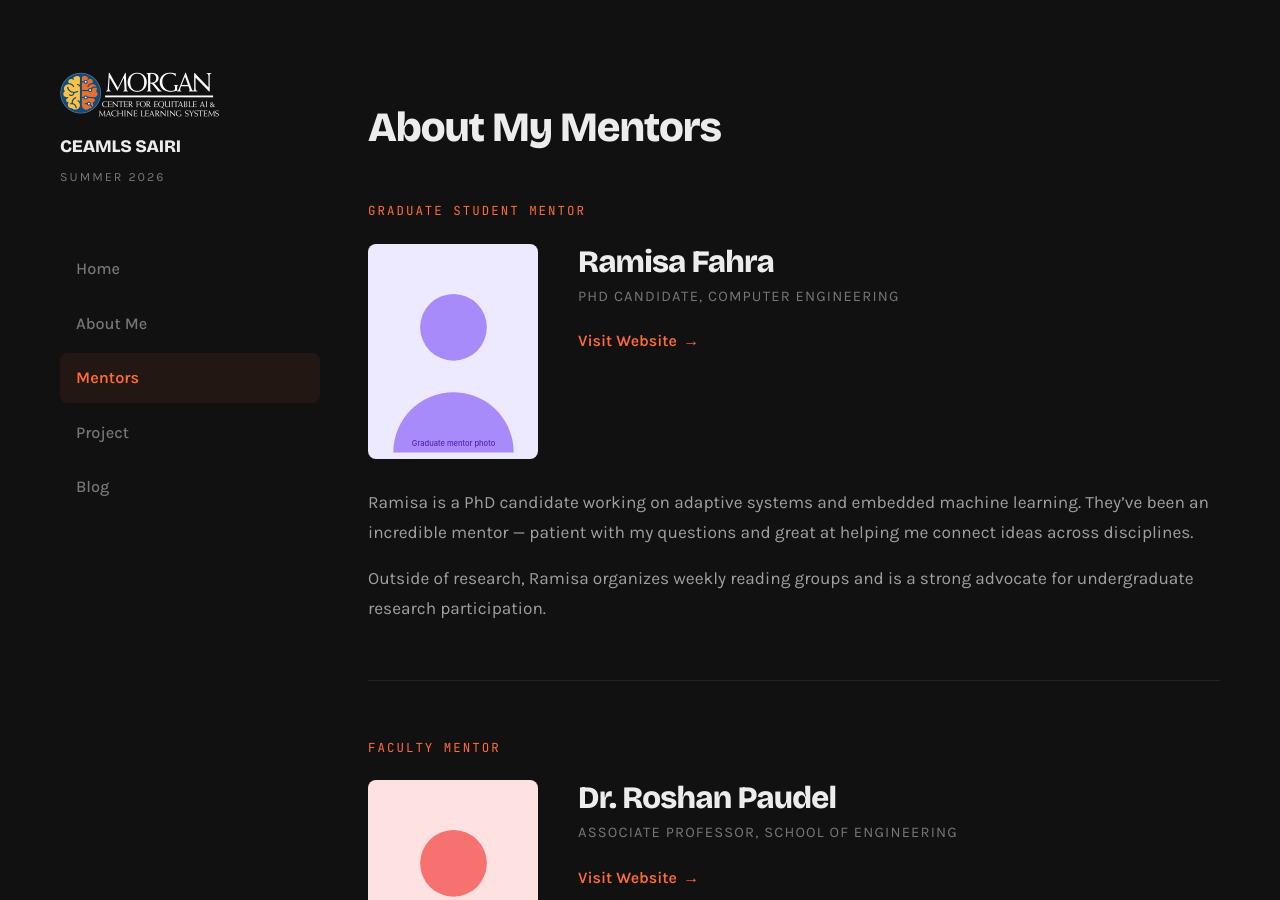
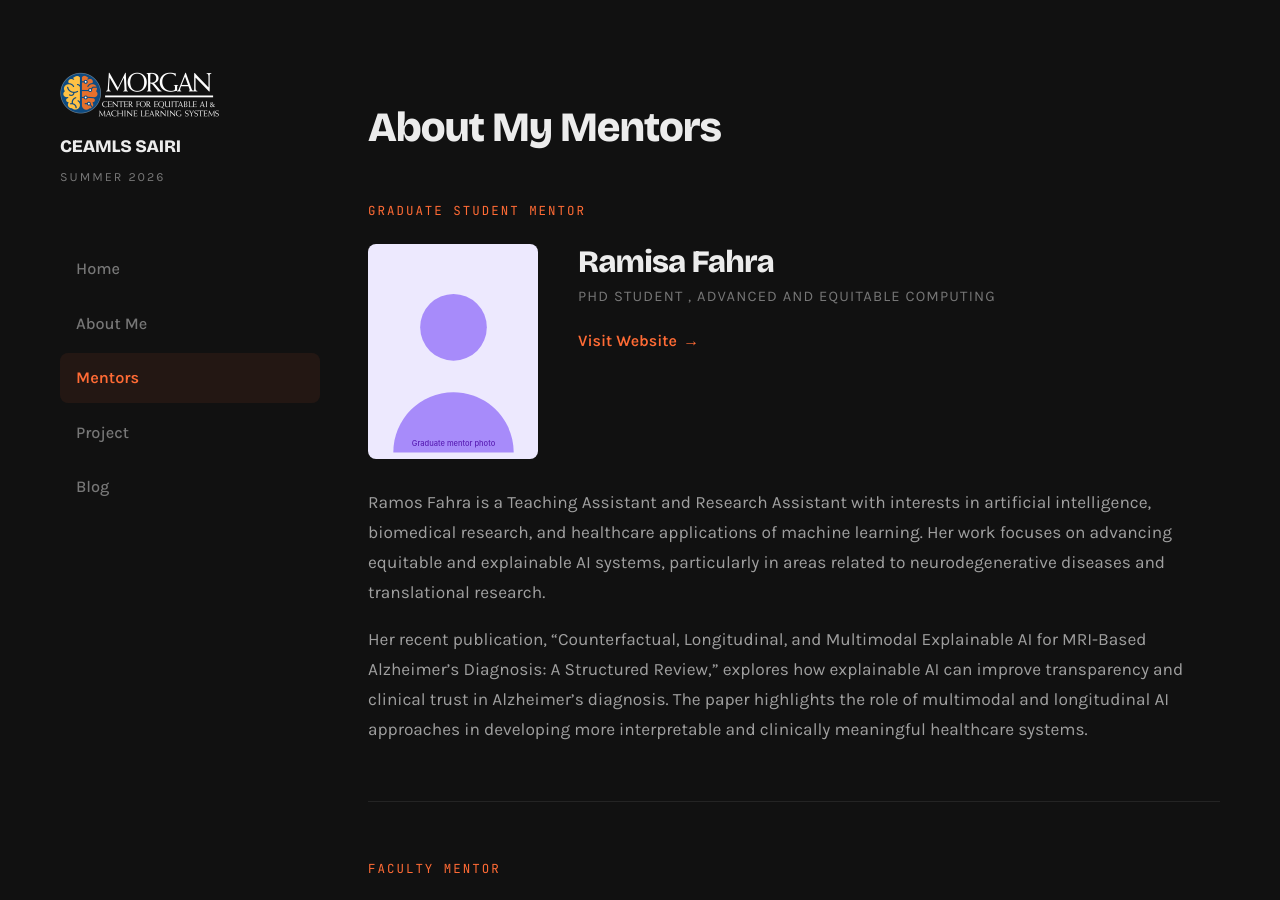
Before and after one commit to jcox4835-star/-jcox4835-star-ceamls26.guthub.io, a Jekyll site: the page built from pages/about-my-mentor.md, in a window 1280 px wide and 900 px high. Built offline with Jekyll 4.4.1, drawn with Linux system fonts in a browser that asks for light colours.

Commit message:
Update about-my-mentor.md

```diff
--- a/pages/about-my-mentor.md
+++ b/pages/about-my-mentor.md
@@ -5,16 +5,13 @@ permalink: /about-my-mentor.html
 
 graduate_mentor:
   name: Ramisa Fahra
-  title: PhD Candidate, Computer Engineering
+  title: PhD Student , Advanced and Equitable Computing
   image: /assets/images/graduate-student-mentor.svg
   website: https://example.com/alex-morgan
   bio: |
-    Ramisa is a PhD candidate working on adaptive systems and embedded machine learning.
-    They've been an incredible mentor — patient with my questions and great at helping
-    me connect ideas across disciplines.
+    Ramos Fahra is a Teaching Assistant and Research Assistant with interests in artificial intelligence, biomedical research, and healthcare applications of machine learning. Her work focuses on advancing equitable and explainable AI systems, particularly in areas related to neurodegenerative diseases and translational research.
 
-    Outside of research, Ramisa organizes weekly reading groups and is a strong advocate
-    for undergraduate research participation.
+    Her recent publication, “Counterfactual, Longitudinal, and Multimodal Explainable AI for MRI-Based Alzheimer’s Diagnosis: A Structured Review,” explores how explainable AI can improve transparency and clinical trust in Alzheimer’s diagnosis. The paper highlights the role of multimodal and longitudinal AI approaches in developing more interpretable and clinically meaningful healthcare systems.
 
 faculty_mentor:
   name: Dr. Roshan Paudel
```
